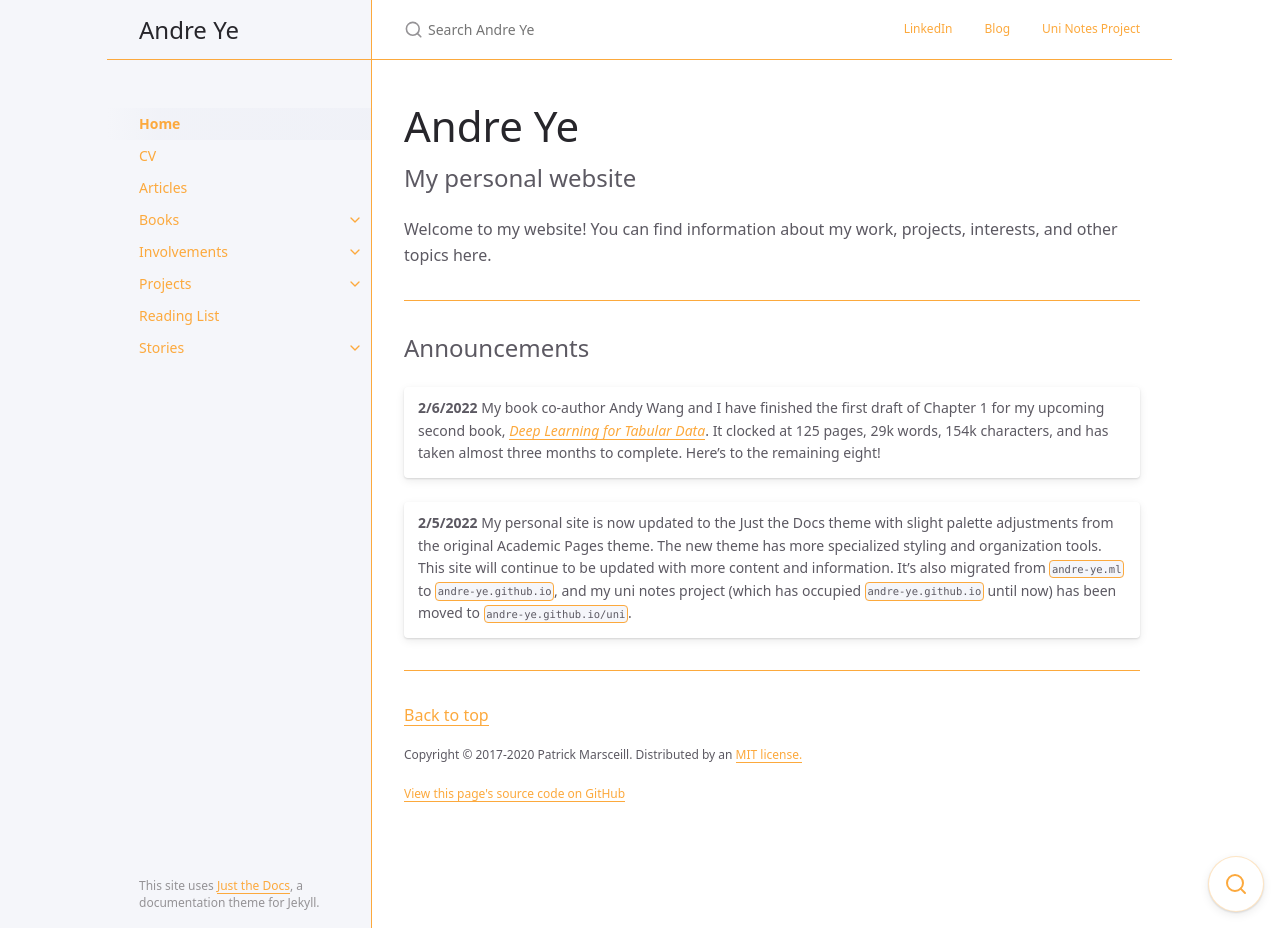
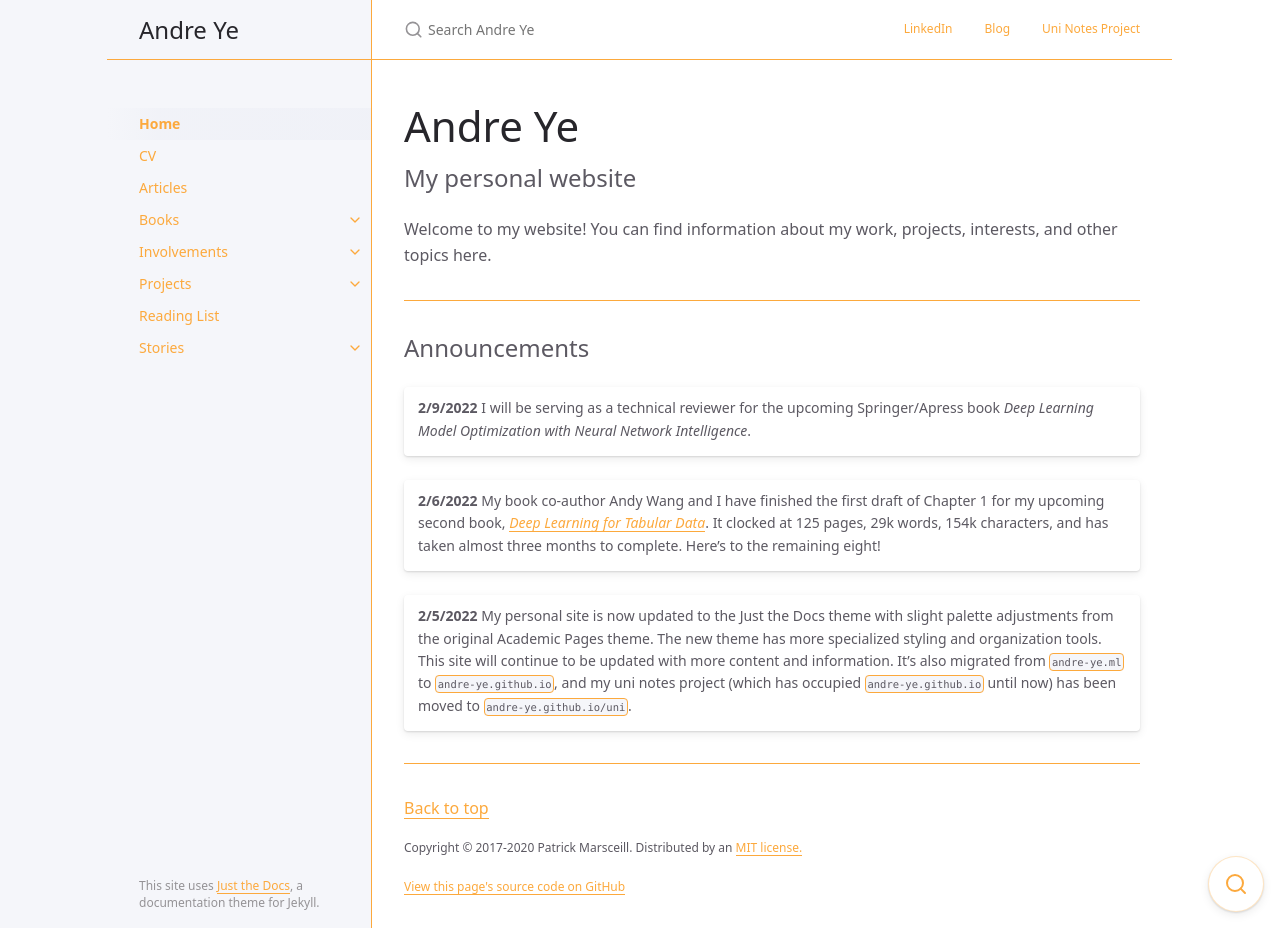
Before and after one commit to andre-ye/andre-ye.github.io-retired, a Jekyll site: the page built from index.md, in a window 1280 px wide and 928 px high. Built offline with Jekyll 4.4.1, drawn with Linux system fonts in a browser that asks for light colours; nearby versions of some CDN libraries.

Commit message:
Update index.md

```diff
--- a/index.md
+++ b/index.md
@@ -19,6 +19,8 @@ Welcome to my website! You can find information about my work, projects, interes
 Announcements
 {: .fs-6 .fw-400 }
 
+| **2/9/2022** I will be serving as a technical reviewer for the upcoming Springer/Apress book *Deep Learning Model Optimization with Neural Network Intelligence*. |
+
 | **2/6/2022** My book co-author Andy Wang and I have finished the first draft of Chapter 1 for my upcoming second book, [*Deep Learning for Tabular Data*](https://andre-ye.github.io/docs/books/dl-for-tabular/). It clocked at 125 pages, 29k words, 154k characters, and has taken almost three months to complete. Here's to the remaining eight! |
 
 | **2/5/2022** My personal site is now updated to the Just the Docs theme with slight palette adjustments from the original Academic Pages theme. The new theme has more specialized styling and organization tools. This site will continue to be updated with more content and information. It's also migrated from `andre-ye.ml` to `andre-ye.github.io`, and my uni notes project (which has occupied `andre-ye.github.io` until now) has been moved to `andre-ye.github.io/uni`. |
```
